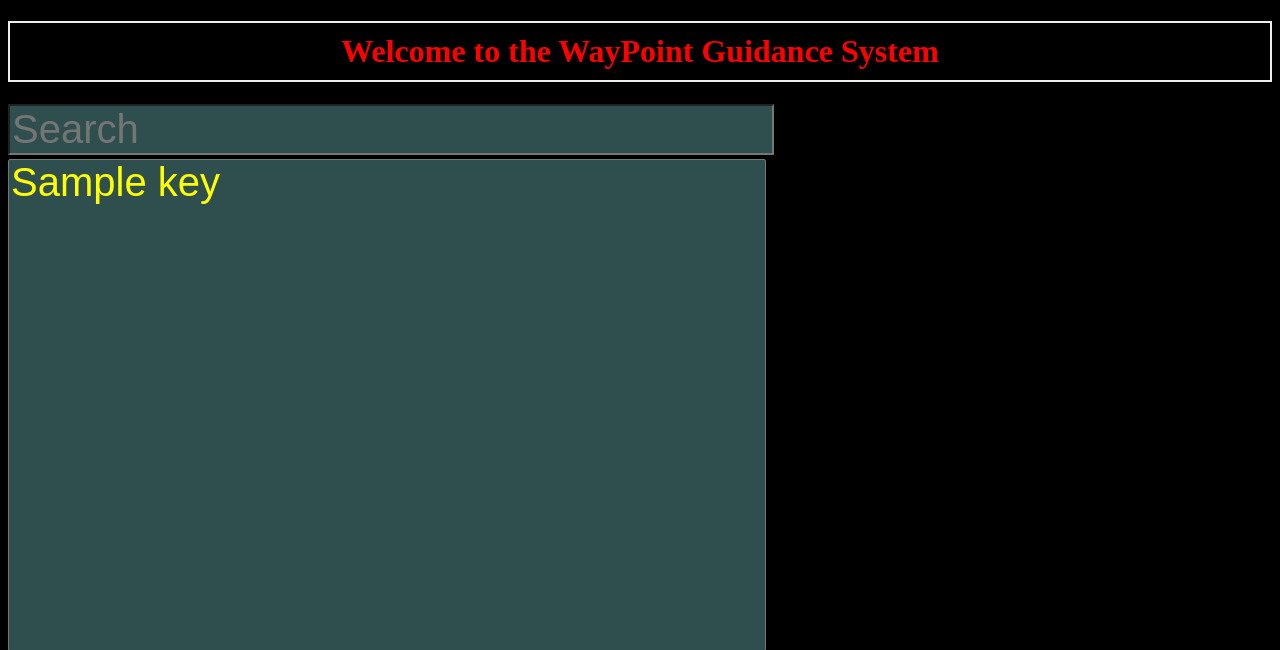
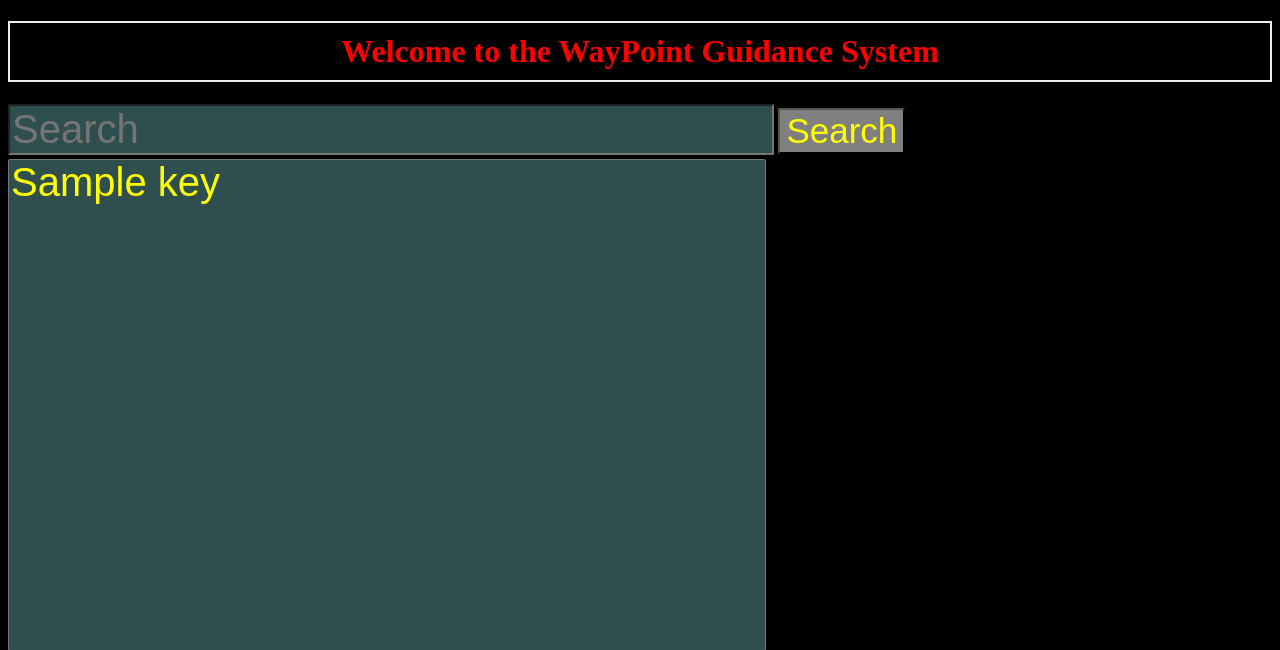
Before and after one commit to AlexanderCrisler/senior-design-laser, a Flask app: template templates/index.html in a window 1280 px wide. Shown: the top 650 px of the page. Run offline with Flask 2, Linux system fonts and the light colour scheme; the template is opened without the code that fills it: most values are stand-ins (such as "Sample title", 1, 10 or a date in 2020).

Commit message:
Add search button and allow search to occur when enter is pressed while in search bar

```diff
--- a/static/js/index_handler.js
+++ b/static/js/index_handler.js
@@ -1,9 +1,17 @@
 var current_item;
 var itemname, input, filter, listbox, txtValue;
 
+input = document.getElementById("searchbar");
+
+input.addEventListener("keyup", function(event) {
+    if (event.keyCode == 13) {
+        event.preventDefault();
+        document.getElementById("searchbutton").click();
+    }
+});
+
 // Handles searching through listbox by matching substrings
 function searchItem() {
-   input = document.getElementById("searchbar");
    filter = input.value.toUpperCase();
    listbox = document.getElementById("items");
 
--- a/templates/index.html
+++ b/templates/index.html
@@ -6,14 +6,12 @@
     <title class='title'>WayPoint System</title>
 </head>
 
-<script type=text/javascript src="{{
-  url_for('static', filename='js/index_handler.js') }}"></script>
-
 <body>
    <h1 id="h1">Welcome to the WayPoint Guidance System</h1>
    <p id="p1">
    <div>
-      <input class="searchbar" id="searchbar" type="text" placeholder="Search" onkeyup="searchItem()">
+      <input class="searchbar" id="searchbar" type="text" placeholder="Search">
+      <button id="searchbutton" onclick="searchItem()">Search</button>
    </div>
 
    <div>
@@ -31,4 +29,8 @@
       <button onclick='load_items_to_list()'>TEMP REFRESH</button>
    </p>
 </body>
+
+<script type=text/javascript src="{{
+  url_for('static', filename='js/index_handler.js') }}"></script>
+
 </html>
```
